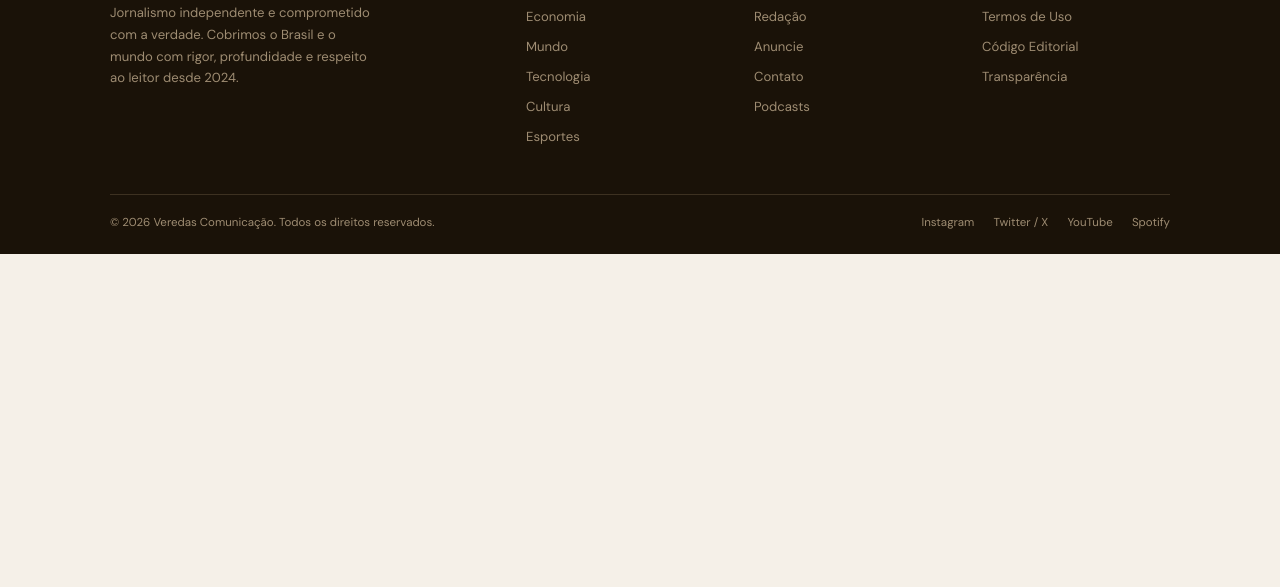
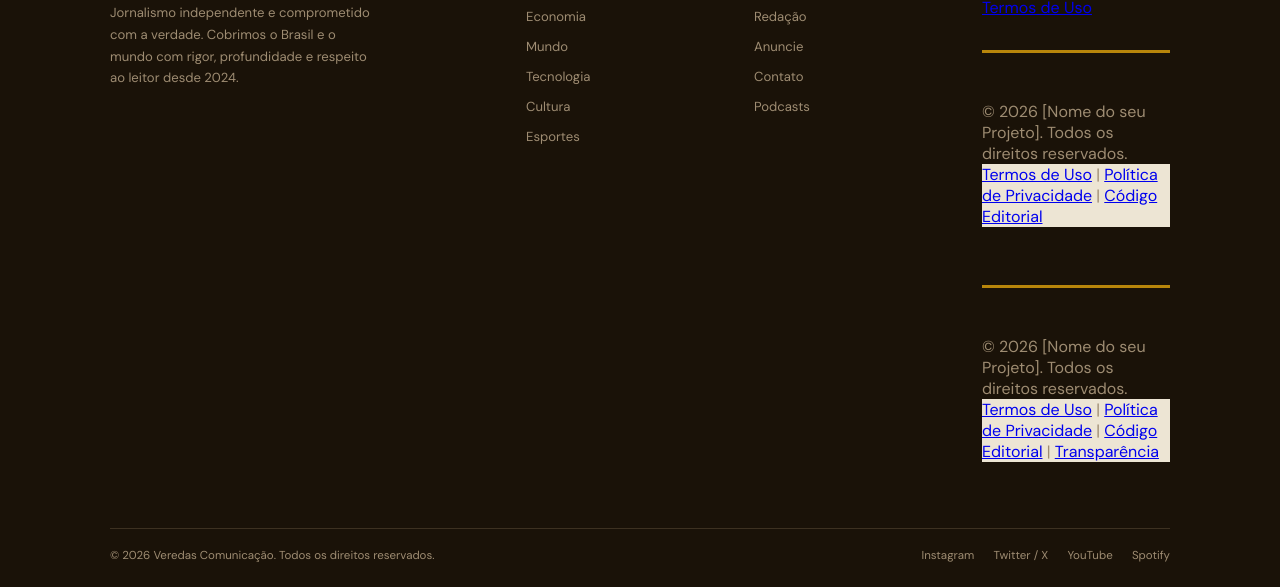
Before and after one commit to futebolamado3-cpu/Meu-site.ora-g, a plain HTML site: page index .html in a window 1280 px wide. Shown: the part 3427-4014 px from the top of the page. Before the commit the page ends 3681 px from the top, so only its background shows below. Drawn offline with nearby package versions, Linux system fonts and the light colour scheme; a web font is replaced by a local one.

Commit message:
Update footer links and add transparency section

```diff
--- a/index .html
+++ b/index .html
@@ -928,10 +928,29 @@
       <div class="footer-col">
         <h5>Legal</h5>
         <ul>
-          <li><a href="#">Política de Privacidade</a></li>
-          <li><a href="#">Termos de Uso</a></li>
-          <li><a href="#">Código Editorial</a></li>
-          <li><a href="#">Transparência</a></li>
+          <a href="privacidade.html">Política de Privacidade</a>
+
+        <a href="termos.html">Termos de Uso</a>
+
+      <footer>
+    <p>© 2026 [Nome do seu Projeto]. Todos os direitos reservados.</p>
+    <nav>
+        <a href="termos.html">Termos de Uso</a> |
+        <a href="privacidade.html">Política de Privacidade</a> |
+        <a href="editorial.html">Código Editorial</a>
+    </nav>
+</footer>
+
+      <footer>
+    <p>© 2026 [Nome do seu Projeto]. Todos os direitos reservados.</p>
+    <nav>
+        <a href="termos.html">Termos de Uso</a> |
+        <a href="privacidade.html">Política de Privacidade</a> |
+        <a href="editorial.html">Código Editorial</a> |
+        <a href="transparencia.html">Transparência</a>
+    </nav>
+</footer>
+
         </ul>
       </div>
     </div>
```
